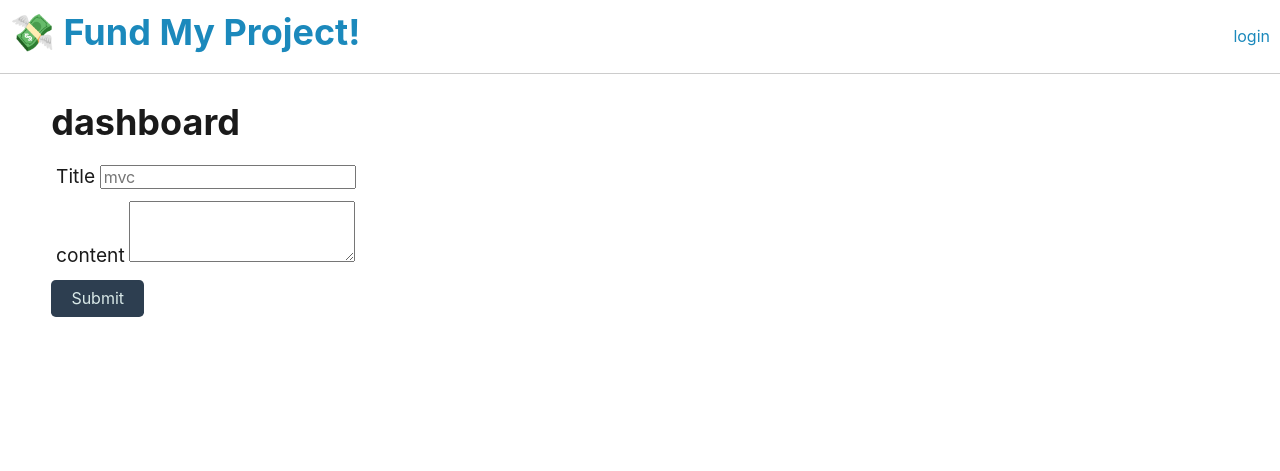
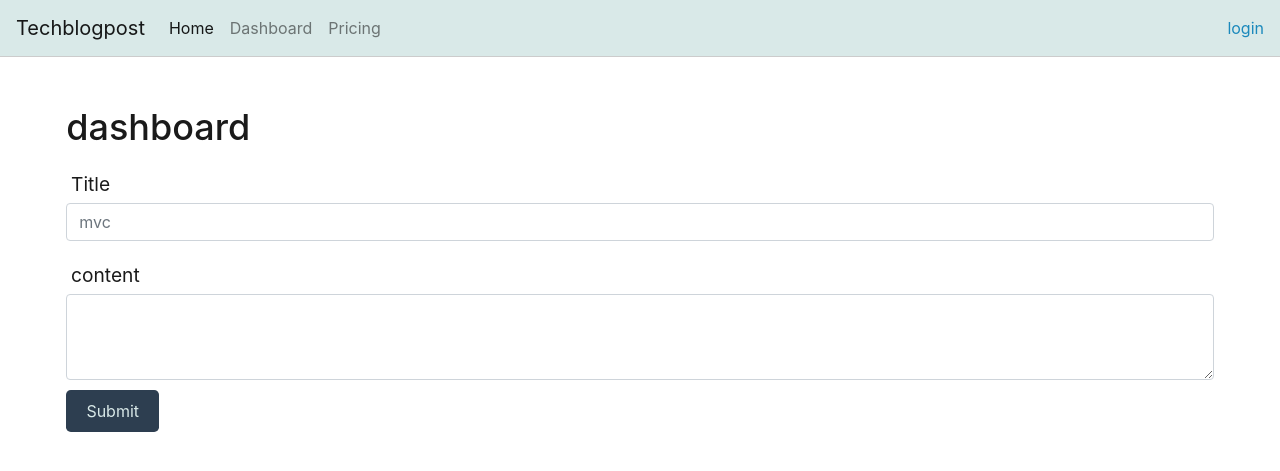
Before and after one commit to rammohanmiryala/Tech_Blog, a Node project: template views/dashboard.handlebars in a window 1280 px wide. Shown: the top 471 px of the page. Run offline with Node 20 templates, Linux system fonts and the light colour scheme; the template is opened without the code that fills it, so the values that code supplies are empty; some libraries are stand-ins or nearby versions.

Commit message:
testing signup form

```diff
--- a/controllers/api/index.js
+++ b/controllers/api/index.js
@@ -1,8 +1,11 @@
 const router = require('express').Router();
 const userRoutes = require('./userRoutes');
 const commentsRoutes = require('./commentsRoutes');
+const dashboardRoute = require('./dashboardRoute');
 
-router.use('/users', userRoutes);
+
+router.use('/user', userRoutes);
 router.use('/comments', commentsRoutes);
+router.use('/', dashboardRoute);
 
 module.exports = router;
--- a/public/js/addpost.js
+++ b/public/js/addpost.js
@@ -1,9 +1,11 @@
-async function newFormHandler(event) {
+const newFormHandler = async (event) => {
   event.preventDefault();
 
   const title = document.querySelector('#title').value;
   const description = document.querySelector('#description').value;
 
+
+  if (title && description) {
 
     const response = await fetch(`/api/dashboard`, {
       method: 'POST',
@@ -25,7 +27,26 @@ async function newFormHandler(event) {
       alert('Failed to add post');
     }
   }
+}
+
+const delButtonHandler = async (event) => {
+  if (event.target.hasAttribute('post_id')) {
+    const review_id = event.target.getAttribute('post_id');
+    const response = await fetch(`/api/blogpost/${blogpost_id}`, {
+      method: 'DELETE',
+    });
+    if (response.ok) {
+      document.location.replace('/');
+    } else {
+      alert('Failed to delete review');
+    }
+  }
+};
 
 document
   .querySelector('.new-post-form')
   .addEventListener('submit', newFormHandler);
+
+document
+  .querySelector('.currentposts')
+  .addEventListener('delete', delButtonHandler);
--- a/public/js/login.js
+++ b/public/js/login.js
@@ -37,7 +37,8 @@ const signupFormHandler = async (event) => {
     });
 
     if (response.ok) {
-      document.location.replace('/profile');
+      document.location.replace('/login');
+      alert("account created");
     } else {
       alert(response.statusText);
     }
--- a/views/dashboard.handlebars
+++ b/views/dashboard.handlebars
@@ -1,20 +1,21 @@
 <h1>dashboard</h1>
-<form class ="new-post-form">
+<form class="new-post-form">
   <div class="form-group">
     <label for="exampleInputtextarea1">Title</label>
     <input type="text" class="form-control" id="title" placeholder="mvc">
   </div>
   <div class="form-group">
     <label for="exampleInputtextarea2">content</label>
-    <textarea class="form-control" id="exampleFormControlTextarea1" id="description" rows="3"></textarea>
+    <textarea class="form-control" id="description" rows="3"></textarea>
   </div>
-    <button type="submit" class="btn btn-primary mb-2">Submit</button>
+  <button type="submit" class="btn btn-primary mb-2">Submit</button>
 </form>
 
 {{#each techpost as |blogpost|}}
-<div>
+<div class="">
+  <h1>{{blogpost.id}}.</h1>
   <p>
-    {{blogpost.id}}.
+
     {{blogpost.title}}.
 
   </p>
@@ -25,12 +26,17 @@
     <!-- guest_name will eventually go here -->
   </p>
   <p>
-    {{blogpost.date_created}}
+    {{format_date blogpost.date_created}}
     <!-- guest_name will eventually go here -->
   </p>
+
 </div>
 <!-- Below, we close the #each helper. -->
+<div class =>
+  <button type="delete" class="btn btn-danger mb-2 " post_id='{{ blogpost.blogpost_id}}'>Delete</button>
+</div>
+
 
 {{/each}}
 
-<script src="../public/js/addpost.js"></script>
+<script src="./js/addpost.js"></script>
--- a/views/layouts/main.handlebars
+++ b/views/layouts/main.handlebars
@@ -4,19 +4,37 @@
 <head>
   <meta charset="UTF-8">
   <meta name="viewport" content="width=device-width, initial-scale=1.0">
-  <title>Fund My Project!</title>
+  <!-- Bootstrap CSS -->
+  <link rel="stylesheet" href="https://maxcdn.bootstrapcdn.com/bootstrap/4.0.0/css/bootstrap.min.css"
+    integrity="sha384-Gn5384xqQ1aoWXA+058RXPxPg6fy4IWvTNh0E263XmFcJlSAwiGgFAW/dAiS6JXm" crossorigin="anonymous">
+  <title>Techblogpost</title>
   <link rel="stylesheet" href="/css/jass.css">
   <link rel="stylesheet" href="/css/style.css">
 </head>
 
 <body>
-  <div class="flex-column justify-space-around">
-    <header class="display-flex justify-space-between align-center p-2">
-      <h1>
-        <span role="img" aria-label="money">💸</span>
-        <a href="/">Fund My Project!</a>
-      </h1>
-      <nav>
+  <div class="flex-column ">
+    <header>
+      <nav class="navbar navbar-expand-lg navbar-light bg-light">
+        <a class="navbar-brand" href="./">Techblogpost</a>
+        <button class="navbar-toggler" type="button" data-toggle="collapse" data-target="#navbarText"
+          aria-controls="navbarText" aria-expanded="false" aria-label="Toggle navigation">
+          <span class="navbar-toggler-icon"></span>
+        </button>
+        <div class="collapse navbar-collapse" id="navbarText">
+          <ul class="navbar-nav mr-auto">
+            <li class="nav-item active">
+              <a class="nav-link" href="./">Home <span class="sr-only">(current)</span></a>
+            </li>
+            <li class="nav-item">
+              <a class="nav-link" href="./dashboard">Dashboard</a>
+            </li>
+            <li class="nav-item">
+              <a class="nav-link" href="#">Pricing</a>
+            </li>
+          </ul>
+
+          <div>
             <!-- Conditionally render login or logout links -->
             {{#if logged_in}}
             <a href="/profile">profile</a> |
@@ -24,6 +42,7 @@
             {{else}}
             <a href="/login">login</a>
             {{/if}}
+          </div>
       </nav>
     </header>
     <main class="container container-fluid mt-5">
--- a/views/login.handlebars
+++ b/views/login.handlebars
@@ -18,7 +18,6 @@
   </div>
   <div class="col-md-6">
     <h2>Signup</h2>
-
     <form class="form signup-form">
       <div class="form-group">
         <label for="fullname-signup">fullname:</label>
```
Also changed, not shown: controllers/api/dashboardRoute.js (+4 -4 lines), controllers/api/userRoutes.js (+16 -5 lines), models/User.js (+7 -7 lines), utils/helpers.js (+6 -1 lines). Lines whose indentation alone changed are shown as unchanged.
